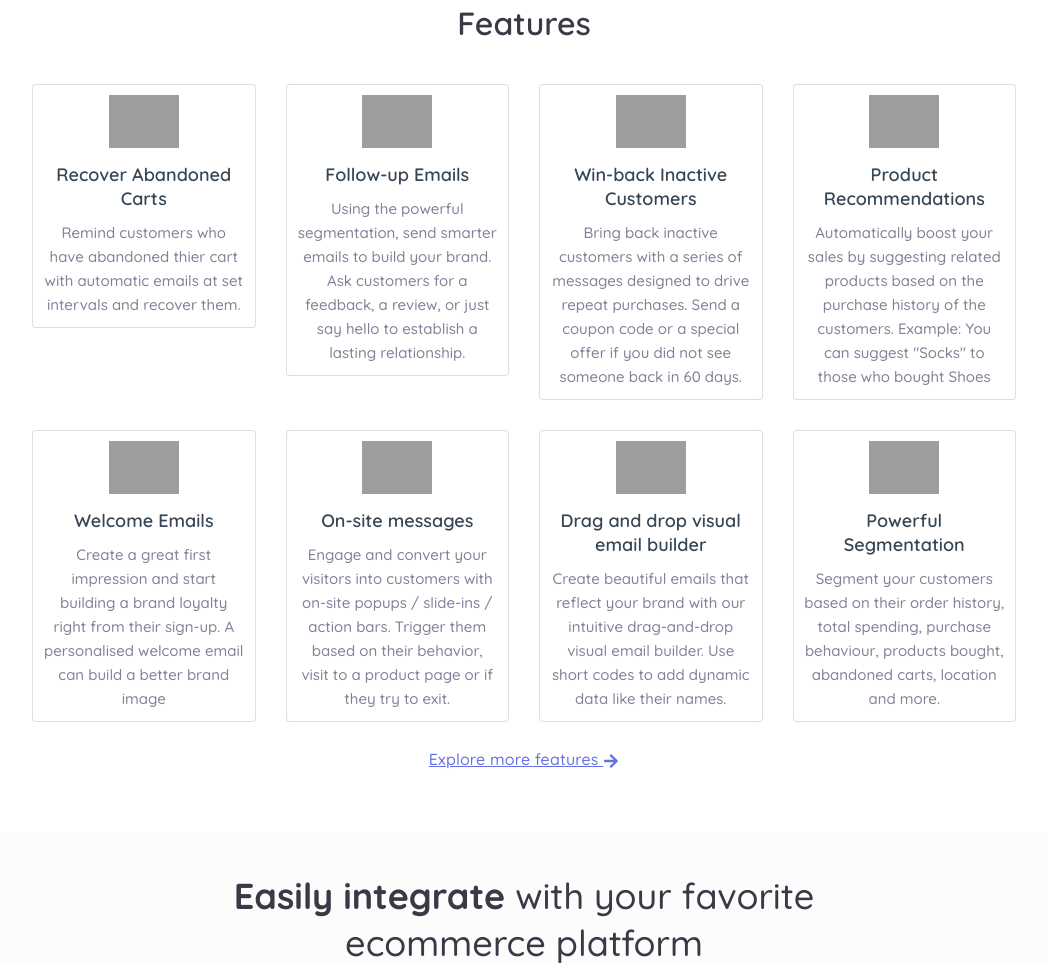
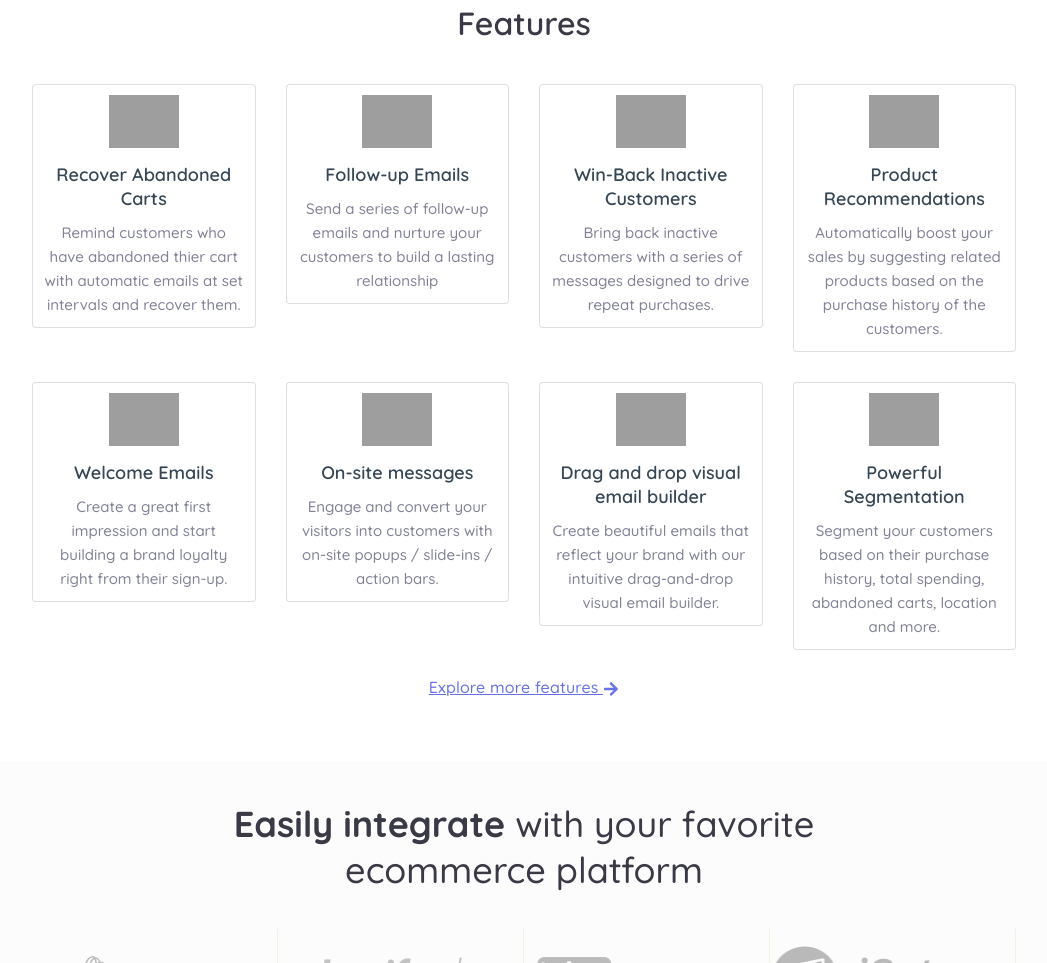
Before and after one commit to campaignrabbit/site, a Gatsby site: page / in a window 1280 px wide. Shown: the part 4036-4999 px from the top of the page, without its empty margins (116-1163 px from the left). Built offline with nearby package versions, Linux system fonts and the light colour scheme; Gatsby itself is replaced by a stand-in of ours; grey boxes are pictures that could not be loaded.

Commit message:
- Callouts content shortened

```diff
--- a/src/constants/homeCallouts.js
+++ b/src/constants/homeCallouts.js
@@ -9,37 +9,37 @@ const HOME_CALLOUTS = [
     {
         IMAGE: `${process.env.CR_MEDIA_URL}/images/home-icons/follow-up-emails.png`,
         TITLE: 'Follow-up Emails',
-        COPY: 'Using the powerful segmentation, send smarter emails to build your brand. Ask customers for a feedback, a review, or just say hello to establish a lasting relationship.'
+        COPY: 'Send a series of follow-up emails and nurture your customers to build a lasting relationship'
     },
     {
         IMAGE: `${process.env.CR_MEDIA_URL}/images/home-icons/win-back-inactive-customers.png`,
-        TITLE: 'Win-back Inactive Customers',
-        COPY: 'Bring back inactive customers with a series of messages designed to drive repeat purchases. Send a coupon code or a special offer if you did not see someone back in 60 days.'
+        TITLE: 'Win-Back Inactive Customers',
+        COPY: 'Bring back inactive customers with a series of messages designed to drive repeat purchases.'
     },
     {
         IMAGE: `${process.env.CR_MEDIA_URL}/images/home-icons/product-recommendations.png`,
         TITLE: 'Product Recommendations',
-        COPY: 'Automatically boost your sales by suggesting related products based on the purchase history of the customers. Example: You can suggest "Socks" to those who bought Shoes'
+        COPY: 'Automatically boost your sales by suggesting related products based on the purchase history of the customers.'
     },
     {
         IMAGE: `${process.env.CR_MEDIA_URL}/images/home-icons/360-degree-view-of-customers.png`,
         TITLE: 'Welcome Emails',
-        COPY: 'Create a great first impression and start building a brand loyalty right from their sign-up. A personalised welcome email can build a better brand image'
+        COPY: 'Create a great first impression and start building a brand loyalty right from their sign-up.'
     },
     {
         IMAGE: `${process.env.CR_MEDIA_URL}/images/home-icons/powerful-segmentation.png`,
         TITLE: 'On-site messages',
-        COPY: 'Engage and convert your visitors into customers with on-site popups / slide-ins / action bars. Trigger them based on their behavior, visit to a product page or if they try to exit.'
+        COPY: 'Engage and convert your visitors into customers with on-site popups / slide-ins / action bars.'
     },
     {
         IMAGE: `${process.env.CR_MEDIA_URL}/images/home-icons/drag-and-drop-visual-email-builder.png`,
         TITLE: 'Drag and drop visual email builder',
-        COPY: 'Create beautiful emails that reflect your brand with our intuitive drag-and-drop visual email builder. Use short codes to add dynamic data like their names.'
+        COPY: 'Create beautiful emails that reflect your brand with our intuitive drag-and-drop visual email builder.'
     },
     {
         IMAGE: `${process.env.CR_MEDIA_URL}/images/home-icons/supports-your-favourite-ecommerce-platform-woocommerce.png`,
         TITLE: 'Powerful Segmentation',
-        COPY: 'Segment your customers based on their order history, total spending, purchase behaviour, products bought, abandoned carts, location and more.'
+        COPY: 'Segment your customers based on their purchase history, total spending, abandoned carts, location and more.'
     },
 ];
 
```
